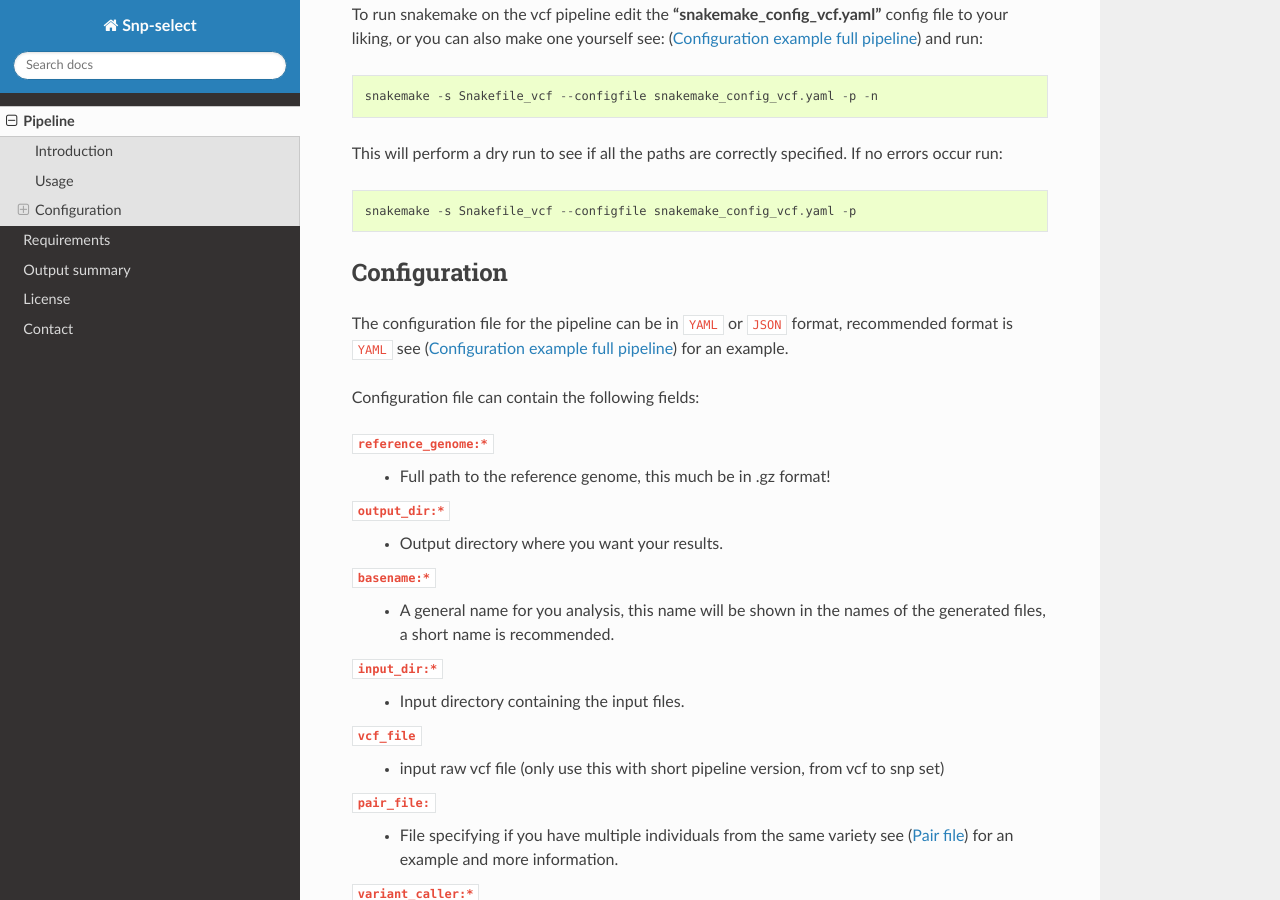
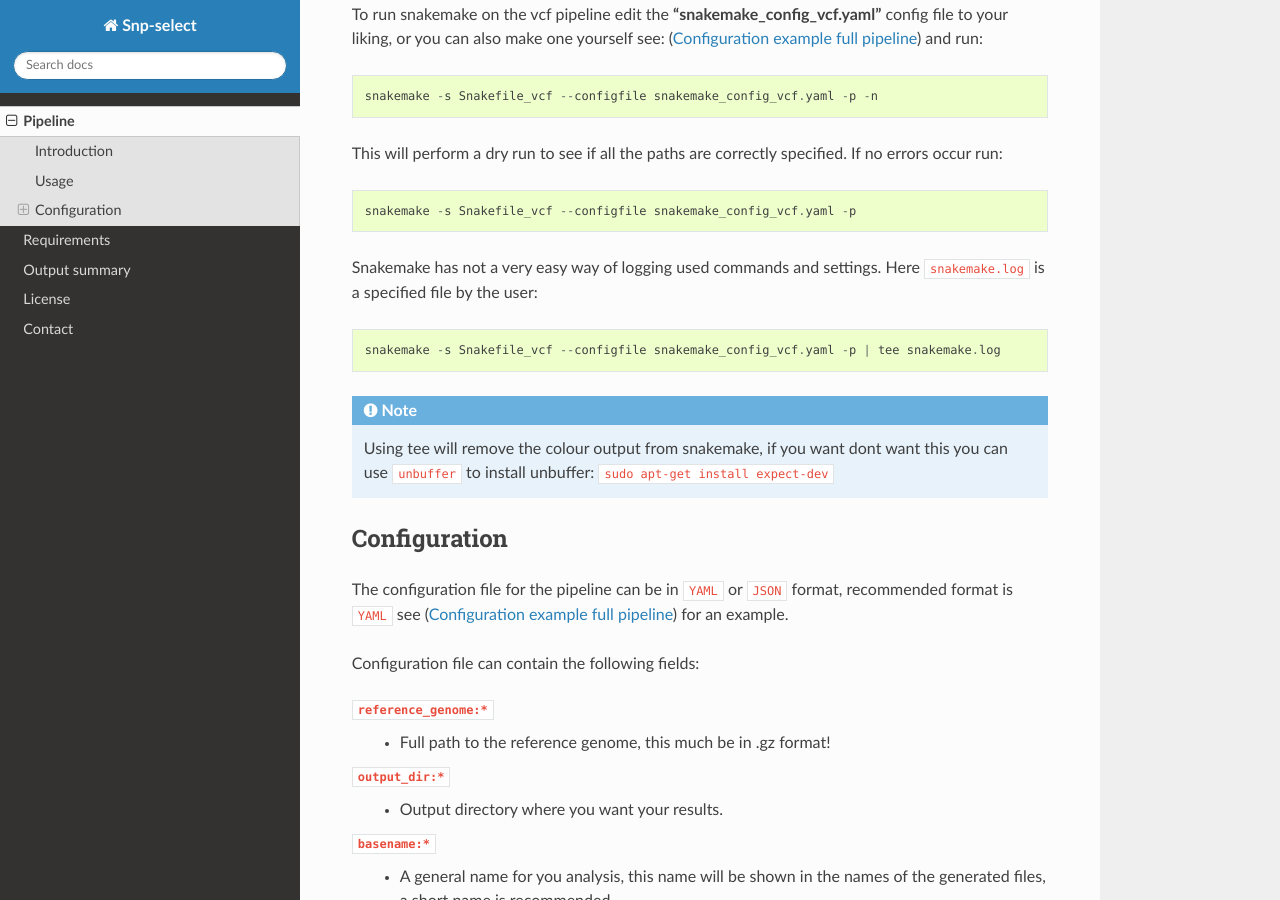
Before and after one commit to vdkoen/SNP-select, a Sphinx documentation site: the page built from docs/source/Pipeline.rst, in a window 1280 px wide and 900 px high, scrolled down 2269 px. Built offline with Sphinx 7.4.7 and the Read the Docs theme 2.0.0, drawn with Linux system fonts in a browser that asks for light colours.

Commit message:
added small documentation over logging commands with snakemake

```diff
--- a/docs/source/Pipeline.rst
+++ b/docs/source/Pipeline.rst
@@ -59,6 +59,15 @@ To run snakemake on the vcf pipeline edit the **"snakemake_config_vcf.yaml"** co
 This will perform a dry run to see if all the paths are correctly specified. If no errors occur run::
 
    snakemake -s Snakefile_vcf --configfile snakemake_config_vcf.yaml -p
+
+Snakemake has not a very easy way of logging used commands and settings. Here ``snakemake.log`` is a specified file by the user::
+
+   snakemake -s Snakefile_vcf --configfile snakemake_config_vcf.yaml -p | tee snakemake.log
+
+.. note::
+
+   Using tee will remove the colour output from snakemake, if you want dont want this you can use ``unbuffer`` to install unbuffer: ``sudo apt-get install expect-dev``
+
 
 Configuration
 -------------
```
